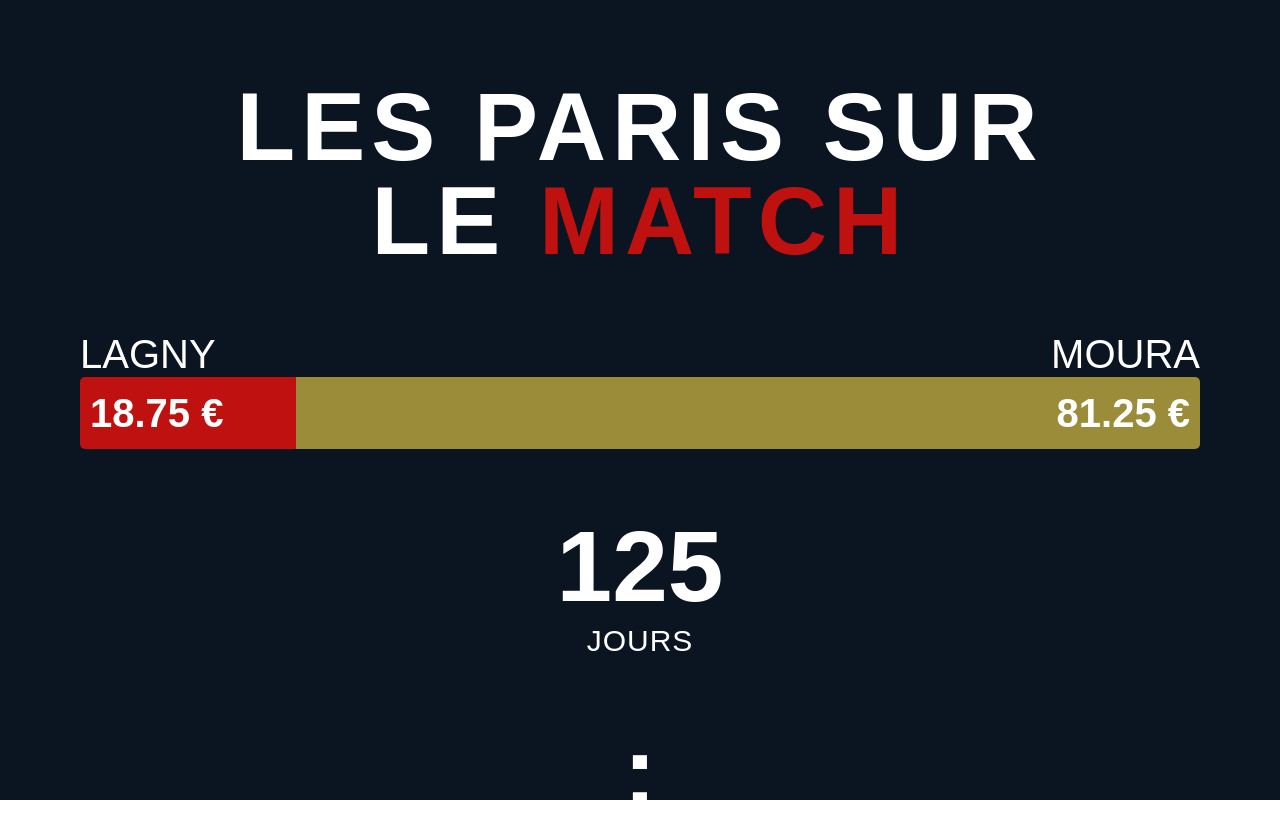
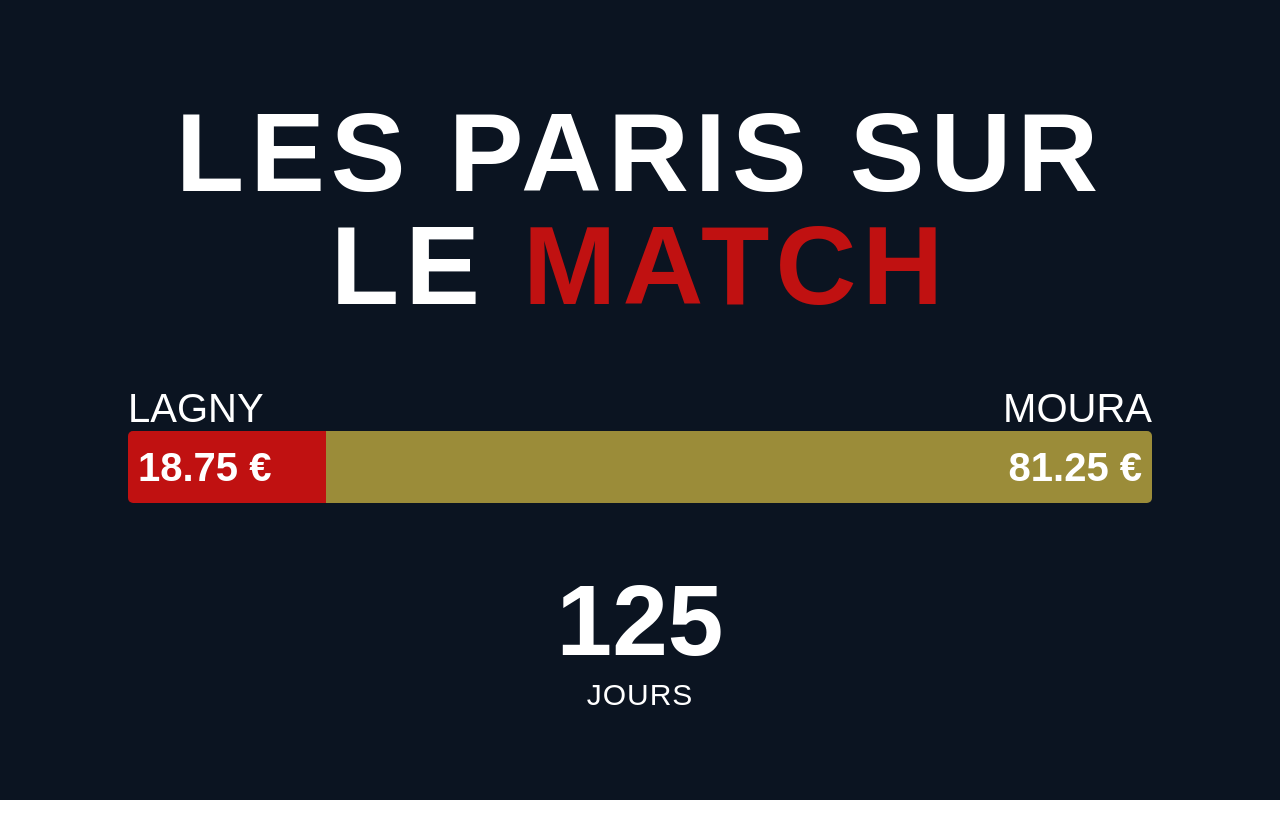
Before and after one commit to RaEace/La-Groph-cie, a React (Vite) app: page / in a window 1280 px wide. Shown: the top 838 px of the page. Built offline with nearby package versions, Linux system fonts and the light colour scheme; a web font is replaced by a local one.

Commit message:
fix: some CSS

```diff
--- a/src/pages/Betting/Betting.css
+++ b/src/pages/Betting/Betting.css
@@ -4,7 +4,7 @@
   height: 100vh;
 }
 .title-section {
-  margin-top: 10vh;
+  margin-top: 12vh;
   display: flex;
   flex-direction: column;
   align-items: center;
@@ -13,10 +13,12 @@
 .bet-bar-layout {
   display: flex;
   flex-direction: column;
-  padding-left: 10vh;
-  padding-right: 10vh;
+  padding-left: 10vi;
+  padding-right: 10vi;
+  max-width: 80vi;
   padding-top: 0;
   margin-top: 0;
+  justify-content: center;
 }
 
 .bet-names-layout {
--- a/src/pages/Betting/components/BetTitle/BetTitle.css
+++ b/src/pages/Betting/components/BetTitle/BetTitle.css
@@ -1,5 +1,5 @@
 .bet-title {
-  font-size: 6em;
+  font-size: 7em;
   font-weight: 600;
   letter-spacing: 6px;
   color: white;
```
